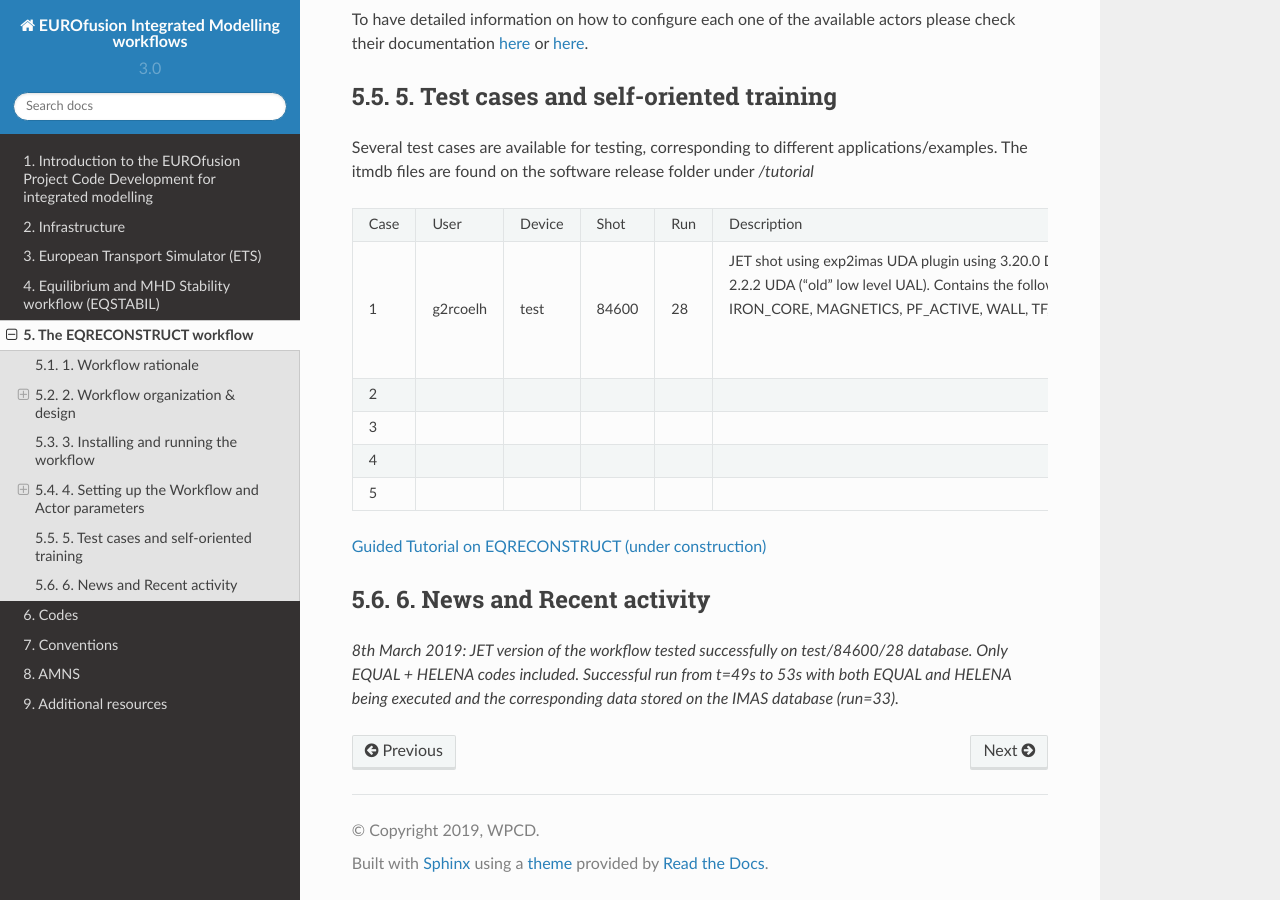
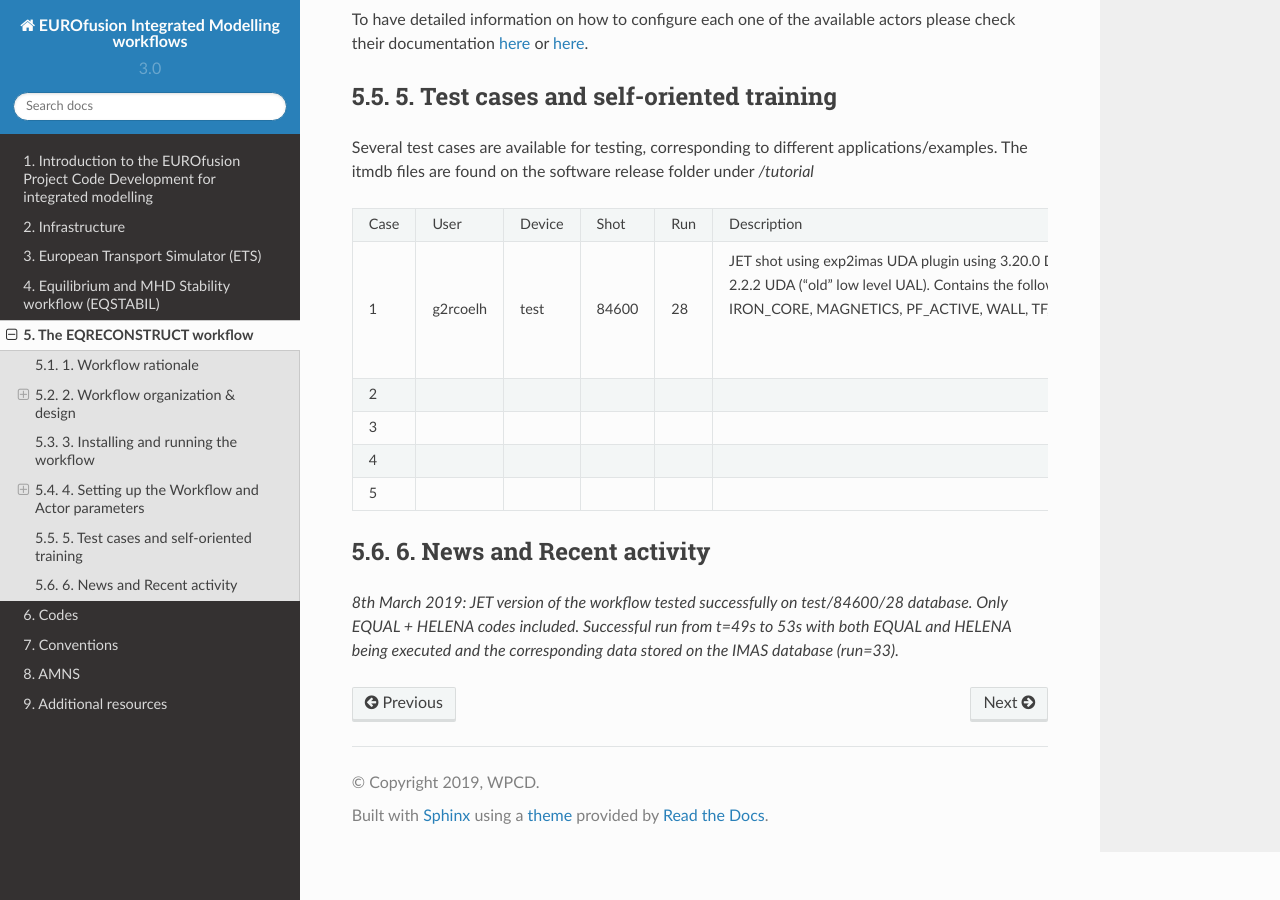
Before and after one commit to WPCD-Workflows/documentation, a Sphinx documentation site: the page built from source/eqreconstr.rst, in a window 1280 px wide and 900 px high, scrolled down 7365 px. Built offline with Sphinx 7.4.7 and the Read the Docs theme 2.0.0, drawn with Linux system fonts in a browser that asks for light colours.

Commit message:
Update eqreconstr.rst

```diff
--- a/source/eqreconstr.rst
+++ b/source/eqreconstr.rst
@@ -324,8 +324,6 @@ folder under */tutorial*
 |  5   |           |       |       |     |                                     |
 +------+-----------+-------+-------+-----+-------------------------------------+
 
-`Guided Tutorial on EQRECONSTRUCT (under construction) <%ATTACHURL%/Tutorial_EQRECONSTRUCT.pdf>`__
-
 .. _activity:
 
 6. News and Recent activity
```
